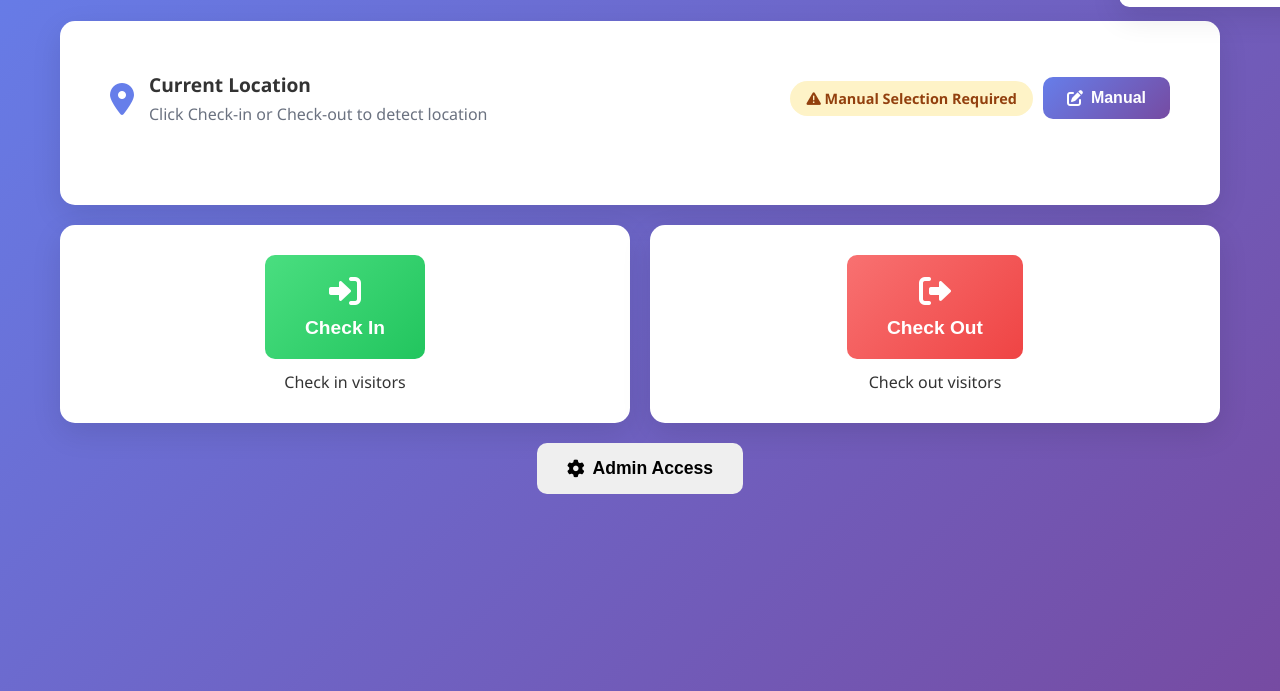
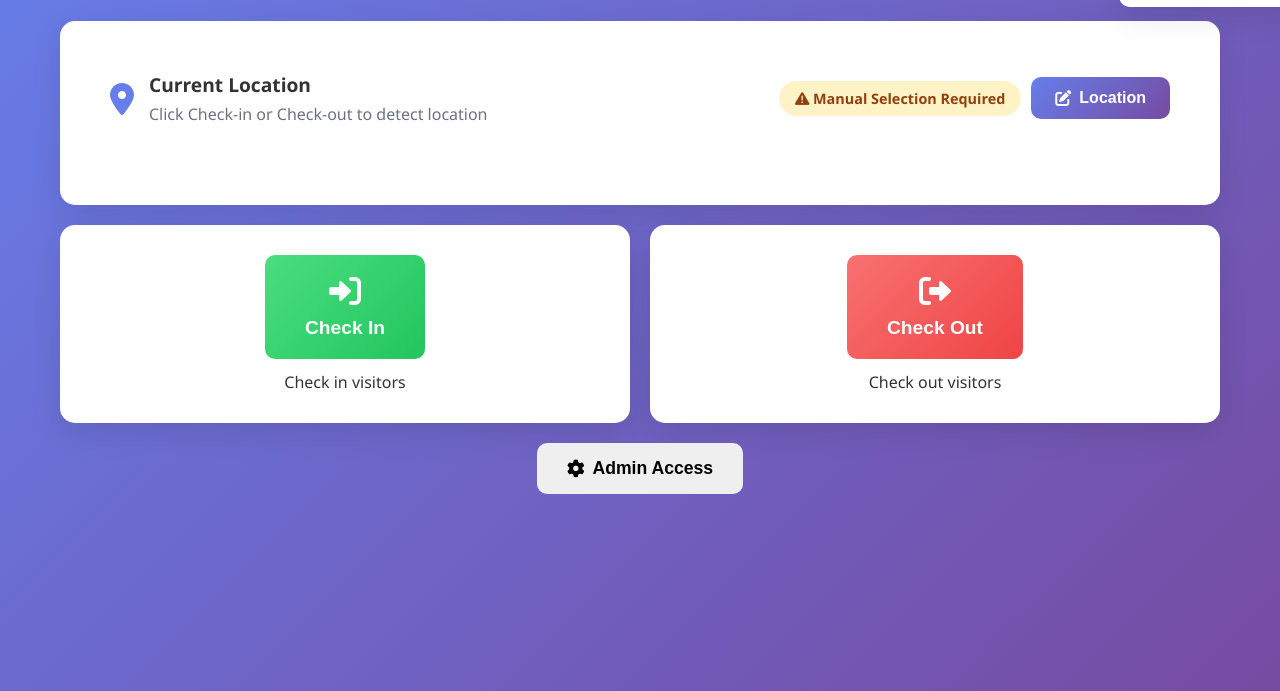
Before and after one commit to MLeehwa/LHSCMVisitor, a plain HTML site: page index.html in a window 1280 px wide. Shown: the part 109-800 px from the top of the page. Drawn offline with nearby package versions, Linux system fonts and the light colour scheme; no server answers.

Commit message:
Change Manual button text to Location

```diff
--- a/index.html
+++ b/index.html
@@ -48,7 +48,7 @@
                     <div class="flex gap-2">
                         <button id="manual-location-btn" class="btn btn-sm btn-primary">
                             <i class="fas fa-edit"></i>
-                            Manual
+                            Location
                         </button>
                     </div>
                 </div>
```
